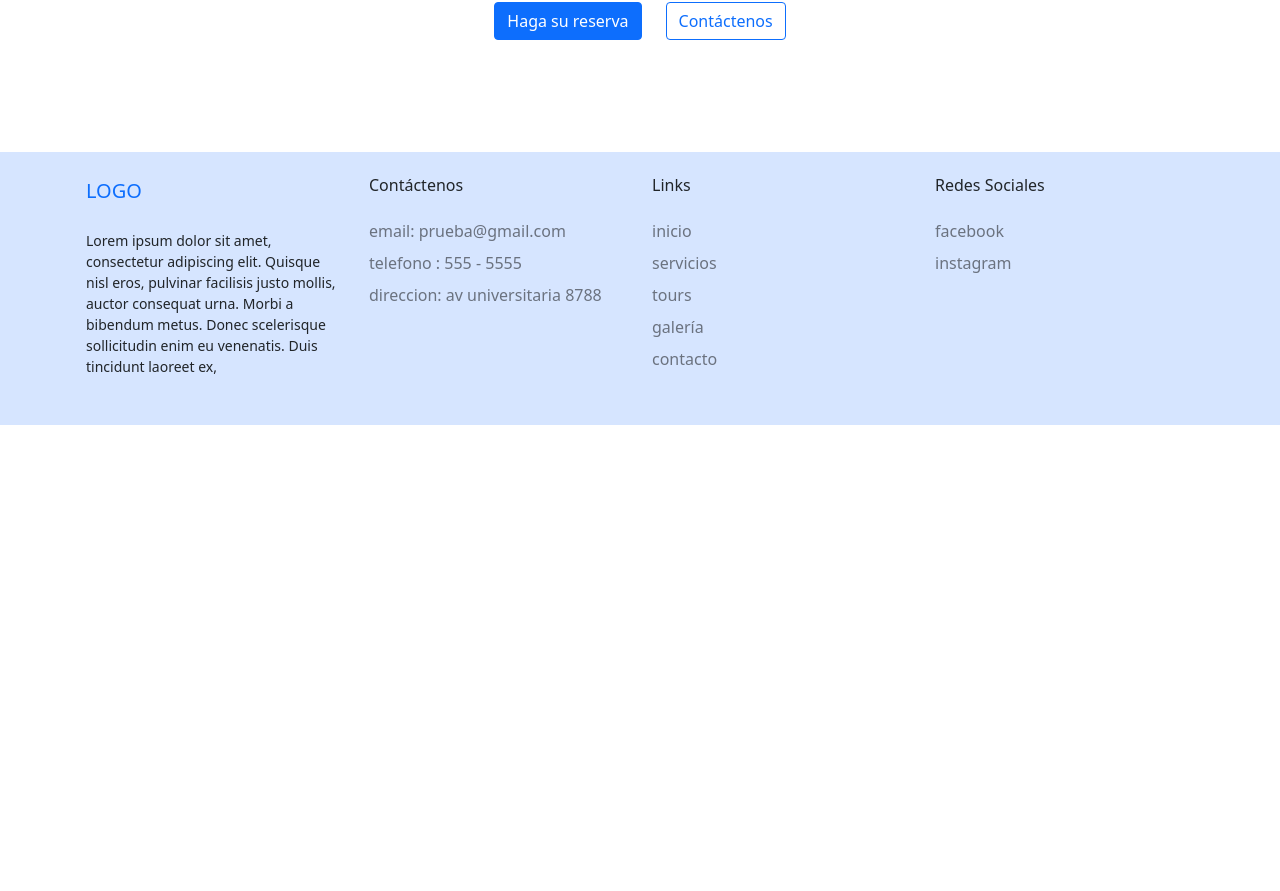
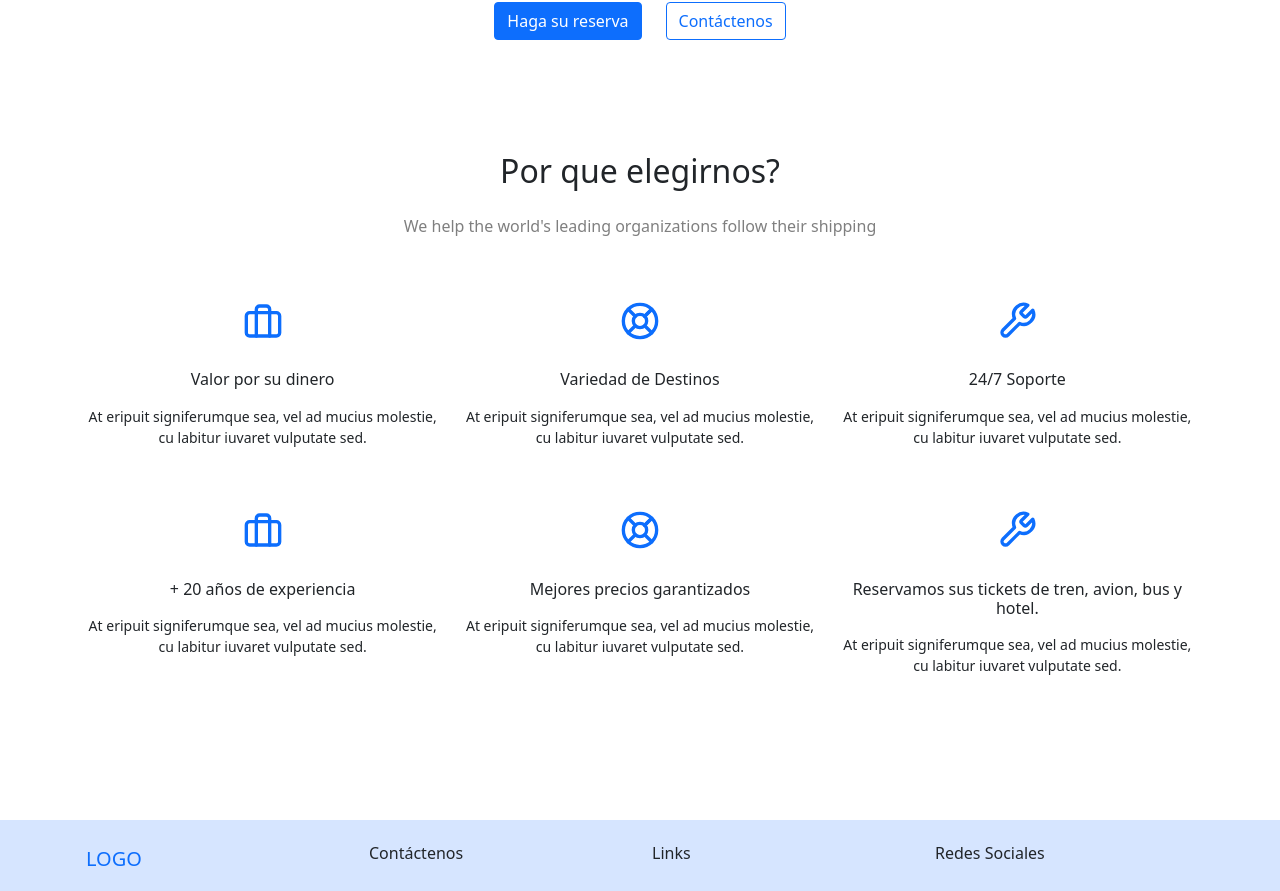
Before and after one commit to helio3197/magic-peru, a React (Create React App) app: page / in a window 1280 px wide. Shown: the part 399-1290 px from the top of the page. Before the commit the page ends 824 px from the top, so only its background shows below. Built offline with nearby package versions, Linux system fonts and the light colour scheme.

Commit message:
Create the Why Us section

```diff
--- a/src/App.js
+++ b/src/App.js
@@ -9,6 +9,7 @@ const App = () => (
       <Route path="/" element={<Layout />}>
         <Route index element={<Homepage />} />
       </Route>
+      <Route path="*" element={<h1>Nothing Here!</h1>} />
     </Routes>
   </Router>
 );
--- a/src/App.scss
+++ b/src/App.scss
@@ -11,13 +11,13 @@
   margin-top: 7rem;
   margin-bottom: 7rem;
 
-  > h1, p {
+  > h1, > p {
     max-width: 640px;
     text-align: center;
   }
 
   @media (max-width: 575px) {
-    margin-top: 3rem;
-    margin-bottom: 3rem;
+    margin-top: 4rem;
+    margin-bottom: 4rem;
   }
 }
--- a/src/components/Homepage/Homepage.js
+++ b/src/components/Homepage/Homepage.js
@@ -1,9 +1,11 @@
 import Container from 'react-bootstrap/Container';
 import Headline from './Headline';
+import WhyUs from './WhyUs';
 
 const Homepage = () => (
   <Container fluid as="main" className="p-0 d-inline-block">
     <Headline />
+    <WhyUs />
   </Container>
 );
 
--- /dev/null
+++ b/src/components/Homepage/WhyUs.js
@@ -0,0 +1,67 @@
+import Container from 'react-bootstrap/Container';
+import Row from 'react-bootstrap/Row';
+import Col from 'react-bootstrap/Col';
+import { FiBriefcase, FiLifeBuoy, FiTool } from 'react-icons/fi';
+
+const WhyUs = () => {
+  const itemsArr = [
+    {
+      icon: <FiBriefcase />,
+      title: 'Valor por su dinero',
+      description: 'At eripuit signiferumque sea, vel ad mucius molestie, cu labitur iuvaret vulputate sed.',
+      id: 'value',
+    },
+    {
+      icon: <FiLifeBuoy />,
+      title: 'Variedad de Destinos',
+      description: 'At eripuit signiferumque sea, vel ad mucius molestie, cu labitur iuvaret vulputate sed.',
+      id: 'variety',
+    },
+    {
+      icon: <FiTool />,
+      title: '24/7 Soporte',
+      description: 'At eripuit signiferumque sea, vel ad mucius molestie, cu labitur iuvaret vulputate sed.',
+      id: 'support',
+    },
+    {
+      icon: <FiBriefcase />,
+      title: '+ 20 años de experiencia',
+      description: 'At eripuit signiferumque sea, vel ad mucius molestie, cu labitur iuvaret vulputate sed.',
+      id: 'experience',
+    },
+    {
+      icon: <FiLifeBuoy />,
+      title: 'Mejores precios garantizados',
+      description: 'At eripuit signiferumque sea, vel ad mucius molestie, cu labitur iuvaret vulputate sed.',
+      id: 'prices',
+    },
+    {
+      icon: <FiTool />,
+      title: 'Reservamos sus tickets de tren, avion, bus y hotel.',
+      description: 'At eripuit signiferumque sea, vel ad mucius molestie, cu labitur iuvaret vulputate sed.',
+      id: 'reservations',
+    },
+  ];
+
+  return (
+    <Container as="section" className="headline">
+      <h2>Por que elegirnos?</h2>
+      <p className="text-black-50 my-3">
+        We help the world&apos;s leading organizations follow their shipping
+      </p>
+      <Row xs="1" sm="3" className="px-5 px-sm-0 mt-3">
+        {itemsArr.map((item) => (
+          <Col key={item.id} className="py-3">
+            <div className="fs-1 text-center text-primary mb-4">
+              {item.icon}
+            </div>
+            <h3 className="fs-6 text-center mb-3">{item.title}</h3>
+            <p className="small text-center">{item.description}</p>
+          </Col>
+        ))}
+      </Row>
+    </Container>
+  );
+};
+
+export default WhyUs;
```
